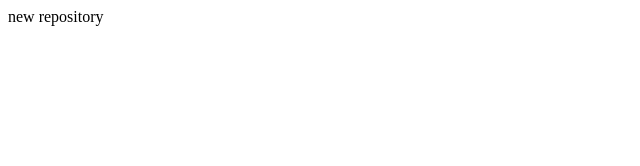
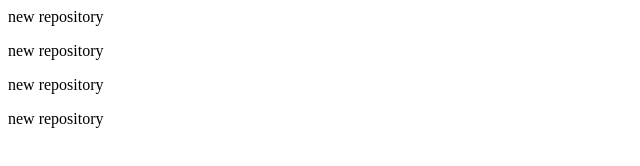
Before and after one commit to MohammadAli62/local-Repo, a plain HTML site: page index.html in a window 1280 px wide. Shown: the whole page, without its empty margins (0-640 px from the left). Drawn offline with Linux system fonts and the light colour scheme.

Commit message:
Add a paragraph

```diff
--- a/index.html
+++ b/index.html
@@ -5,6 +5,14 @@
 
     <p> new repository</p>
 
+
+    <p> new repository</p>
+
+
+    <p> new repository</p>
+
+    <p> new repository</p>
+
 </body>
 
 </html>
```
